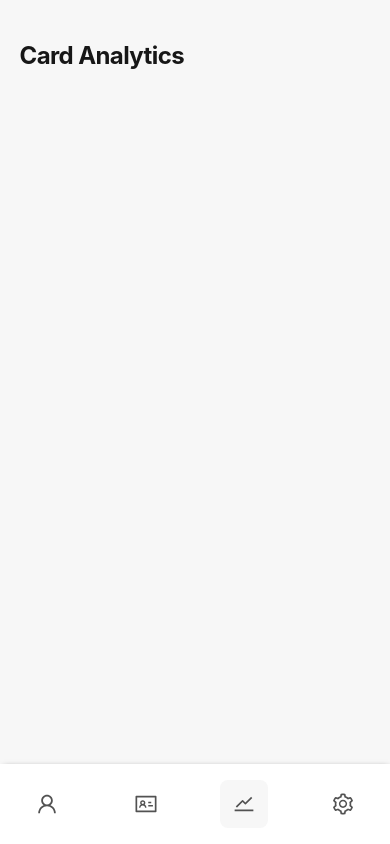
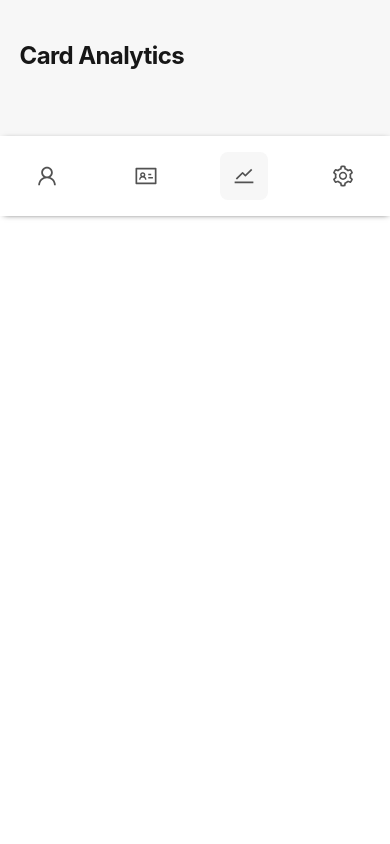
Before and after one commit to 1anya1/briteKard, a React (Create React App) app: page /dashboard/analytics in a window 390 px wide. Built offline with nearby package versions, Linux system fonts and the light colour scheme.

Commit message:
fixing overflow issue with navigation on ios

```diff
--- a/src/App.js
+++ b/src/App.js
@@ -34,6 +34,7 @@ export default function App() {
   const [id, setId] = useState("");
   const location = useLocation();
   console.log(location.pathname);
+  const [height, setHeight]= useState(window.innerHeight)
 
   useEffect(() => {
     if (localStorage.token) {
@@ -52,6 +53,13 @@ export default function App() {
       setLoggedIn(false);
     }
   }, [username]);
+  const updateDimensions = () => {
+    setHeight(window.innerHeight);
+}
+  useEffect(() => {
+    window.addEventListener("resize", updateDimensions);
+    return () => window.removeEventListener("resize", updateDimensions);
+}, []);
 
   const routerSystem = () => {
     return (
@@ -130,12 +138,24 @@ export default function App() {
     },
   ];
   return (
-    <div className="bg-white min-h-screen">
+    <div className={`bg-white  min-h-[${height}px] `} styles={{ minHeight: "-webkit-fill-available" }}>
       {location.pathname.includes("dashboard") ||
       location.pathname.includes("mycard") ||
       location.pathname.includes("form") ? (
-        <div className="flex flex-col-reverse sm:flex-row min-h-screen min-w-screen- h-screen overflow-scroll bg-gray-50 ">
-          <div className="z-10 bg-white w-screen sm:w-[100px] sm:min-w-[100px] lg:w-[300px] lg:min-w-[300px] flex flex-row sm:flex-col gap-1 sticky top-0 shadow-[1px_1px_6px_-3px__rgba(23,23,23,1)] sm:shadow-[1px_1px_6px_-5px__rgba(23,23,23,1)]  sm:h-screen pt-4 sm:pt-10 justify-around sm:justify-start h-[80px]">
+        <div
+          className={`flex sm:flex-row-reverse flex-col h-[${height}px]  bg-gray-50`}
+          styles={{
+            minHeight: "-webkit-fill-available",
+            paddingBottom: "env(safe-area-inset-bottom)",
+          }}
+        >
+           <div
+            className="flex-1  overflow-scroll sm:h-screen"
+            styles={{ minHeight: "-webkit-fill-available" }}
+          >
+            {routerSystem()}
+          </div>
+          <div className="z-10 bg-white w-screen sm:w-[100px] sm:min-w-[100px] lg:w-[300px] lg:min-w-[300px] flex flex-row sm:flex-col gap-1 sticky bottom-0 shadow-[1px_1px_6px_-3px__rgba(23,23,23,1)] sm:shadow-[1px_1px_6px_-5px__rgba(23,23,23,1)]  sm:h-screen pt-4 sm:pt-10 justify-around sm:justify-start h-[80px]">
             {links.map((link) => (
               <Link to={link.link}>
                 <div
@@ -155,9 +175,7 @@ export default function App() {
             ))}
           </div>
 
-          <div className="flex-1 h-[96vh] overflow-scroll sm:h-screen">
-            {routerSystem()}
-          </div>
+
         </div>
       ) : (
         <div className="bg-white min-h-screen flex flex-col justify-between">
--- a/src/components/Analytics/Analytics.js
+++ b/src/components/Analytics/Analytics.js
@@ -130,7 +130,7 @@ export default function Analytics(props) {
   }, [analytics, days]);
 
   return (
-    <div className=" max-w-[1800px] px-[5%] ">
+    <div className=" max-w-[1800px] px-[5%] pb-6 ">
       <div className=" mx-auto  ">
         <div className="flex flex-row items-end justify-between pb-10">
           <p className="  text-2xl font-bold text-left  tracking-tight text-gray-900  mb-0 mt-10 ">
@@ -151,7 +151,7 @@ export default function Analytics(props) {
               } bg-gray-100  cursor-pointer flex flex-row gap-2 border border-gray-200 relative  py-2 px-4  rounded-[20px] w-full md:w-max  justify-start md:justify-center  content-center items-center `}
             >
               <div>
-                <p className="font-semibold md:text-sm text-xs">
+                <p className="font-semibold text-sm">
                   Last {timeFrame} days :
                 </p>
                 <div
@@ -167,7 +167,7 @@ export default function Analytics(props) {
                       timeFrame === 7 ? "bg-gray-50" : ""
                     } hover:bg-purple-50`}
                   >
-                    <p className=" pl-4 py-1 text-xs md:text-sm">7 Days</p>
+                    <p className=" pl-4 py-1 md:text-sm">7 Days</p>
                   </div>
                   {console.log(timeFrame, timeFrame === 30)}
                   <div
@@ -176,7 +176,7 @@ export default function Analytics(props) {
                       timeFrame === 30 ? "bg-gray-50" : ""
                     } hover:bg-purple-50`}
                   >
-                    <p className=" pl-4 py-1 text-xs md:text-sm">30 Days</p>
+                    <p className=" pl-4 py-1 text-sm">30 Days</p>
                   </div>
                   <div
                     onClick={() => setTimeFrame(90)}
@@ -184,7 +184,7 @@ export default function Analytics(props) {
                       timeFrame === 90 ? "bg-gray-50" : ""
                     } hover:bg-purple-50`}
                   >
-                    <p className=" pl-4 py-1 text-xs md:text-sm">90 Days</p>
+                    <p className=" pl-4 py-1 text-sm">90 Days</p>
                   </div>
                   <div
                     onClick={() => setTimeFrame(180)}
@@ -192,11 +192,11 @@ export default function Analytics(props) {
                       timeFrame === 180 ? "bg-gray-50" : ""
                     } hover:bg-purple-50`}
                   >
-                    <p className=" pl-4 py-1 text-xs md:text-sm">180 Days</p>
+                    <p className=" pl-4 py-1 text-sm">180 Days</p>
                   </div>
                 </div>
               </div>
-              <p className="font-semibold md:text-sm text-xs ">
+              <p className="font-semibold text-sm ">
                 {startingPoint} - {endingPoint}
               </p>
             </div>
@@ -206,11 +206,11 @@ export default function Analytics(props) {
                 setShow(false);
               }}
               className={` ${
-                showCard ? "rounded-br-none rounded-bl-none" : "rounded-[20px] "
+                showCard ? "rounded-br-none rounded-bl-none z-10" : "rounded-[20px] "
               } bg-gray-100 cursor-pointer flex flex-row gap-2 border border-gray-200 relative  py-2 px-4 rounded-[20px] w-full md:w-max   content-center items-center justify-start md:justify-center`}
             >
               <div>
-                <p className="font-semibold md:text-sm text-xs">Card Data :</p>
+                <p className="font-semibold text-sm ">Card Data :</p>
                 <div
                   className={`${
                     showCard
@@ -241,7 +241,7 @@ export default function Analytics(props) {
                           )}
                         </div>
 
-                        <p className="text-xs md:text-sm">
+                        <p className="text-sm">
                           {card.cardName ? card.cardName : card._id}
                         </p>
                       </div>
@@ -266,7 +266,7 @@ export default function Analytics(props) {
                   )}
                 </div>
 
-                <p className="md:text-sm text-xs font-semibold capitalize">
+                <p className="text-sm  font-semibold capitalize">
                   {data[cardShow].cardName
                     ? data[cardShow].cardName
                     : data[cardShow]._id}
--- a/src/components/Display Card/DisplayCard.js
+++ b/src/components/Display Card/DisplayCard.js
@@ -134,7 +134,7 @@ export default function DisplayCard() {
       return (
         <div
           className={`${
-            pathname.includes("share") ? "sm:pb-12 sm:px-9" : ""
+            pathname.includes("share") ? "sm:pb-12 sm:px-9" : "sm:pb-12 sm:px-9"
           } grid grid-cols-4 gap-x-4 place-content-center justify-items-center bg-gray-500  sm:bg-white max-w-screen-sm mx-auto  sm:rounded-3xl`}
         >
           <div className=" w-full col-span-5 h-60  sm:h-64 relative sm:pt-12 sm:pb-104">
@@ -270,14 +270,14 @@ export default function DisplayCard() {
     };
     if (pathname.includes("preview")) {
       return (
-        <div className=" max-w-[1800px] px-[5%] ">
+        <div className=" max-w-[1800px] px-[5%] pb-6 ">
           <div className=" mx-auto  ">
             <div className="flex flex-row items-end justify-between pb-10">
               <p className="  text-2xl font-bold  text-left  tracking-tight text-gray-900  mb-0 mt-10 ">
                 Business Card Preview
               </p>
             </div>
-            <div className="flex flex-row gap-1">
+            {/* <div className="flex flex-row gap-1">
               <Link to={"/dashboard"}>
                 <p className="font-bold cursor-pointer hover:text-purple-400">
                   Back to Cards
@@ -285,11 +285,11 @@ export default function DisplayCard() {
               </Link>
               <p className="font-medium">{">"}</p>
               <p className="font-medium">Preview</p>
-            </div>
+            </div> */}
             {/* <div className="w-[39vh] h-[86vh] overflow-scroll m-auto border border-gray-300  rounded-2xl"> */}
-            <div className=" w-[calc(47vh_-_100px)]  sm:w-[calc(47vh_-_74px)]  h-[calc(100vh_-_200px)] sm:h-[calc(100vh_-_160px)] overflow-scroll border border-gray-300 rounded-2xl m-auto">
-              {cardView()}
-            </div>
+            {/* <div className=" w-[calc(47vh_-_100px)]  sm:w-[calc(47vh_-_74px)]  h-[calc(100vh_-_200px)] sm:h-[calc(100vh_-_160px)] overflow-scroll border border-gray-300 rounded-2xl m-auto"> */}
+            <div className=" w-full h-full sm:py-16 ">{cardView()}</div>
+            {/* </div> */}
           </div>
         </div>
         // </div>
--- a/src/components/Footer/Footer.js
+++ b/src/components/Footer/Footer.js
@@ -2,7 +2,7 @@ import { FaFacebookF, FaInstagram, FaLinkedin } from "react-icons/fa";
 
 export default function Footer() {
   return (
-    <div className="bg-white">
+    <div className="bg-white" styles={{paddingBottom: "env(safe-area-inset-bottom)"}}>
       <div className=" max-w-7xl mx-auto flex flex-col items-center">
         <div className="flex flex-row gap-4 pb-6 pt-10">
           <div className="h-10 w-10 bg-gray-900 rounded-full flex justify-center items-center  hover:bg-purple-400">
--- a/src/index.css
+++ b/src/index.css
@@ -2,7 +2,9 @@
 @tailwind components;
 @tailwind utilities;
 
-
+html {
+  height: -webkit-fill-available;
+}
 body {
   margin: 0;
   font-family: -apple-system, BlinkMacSystemFont, "Segoe UI", "Roboto", "Oxygen",
```
